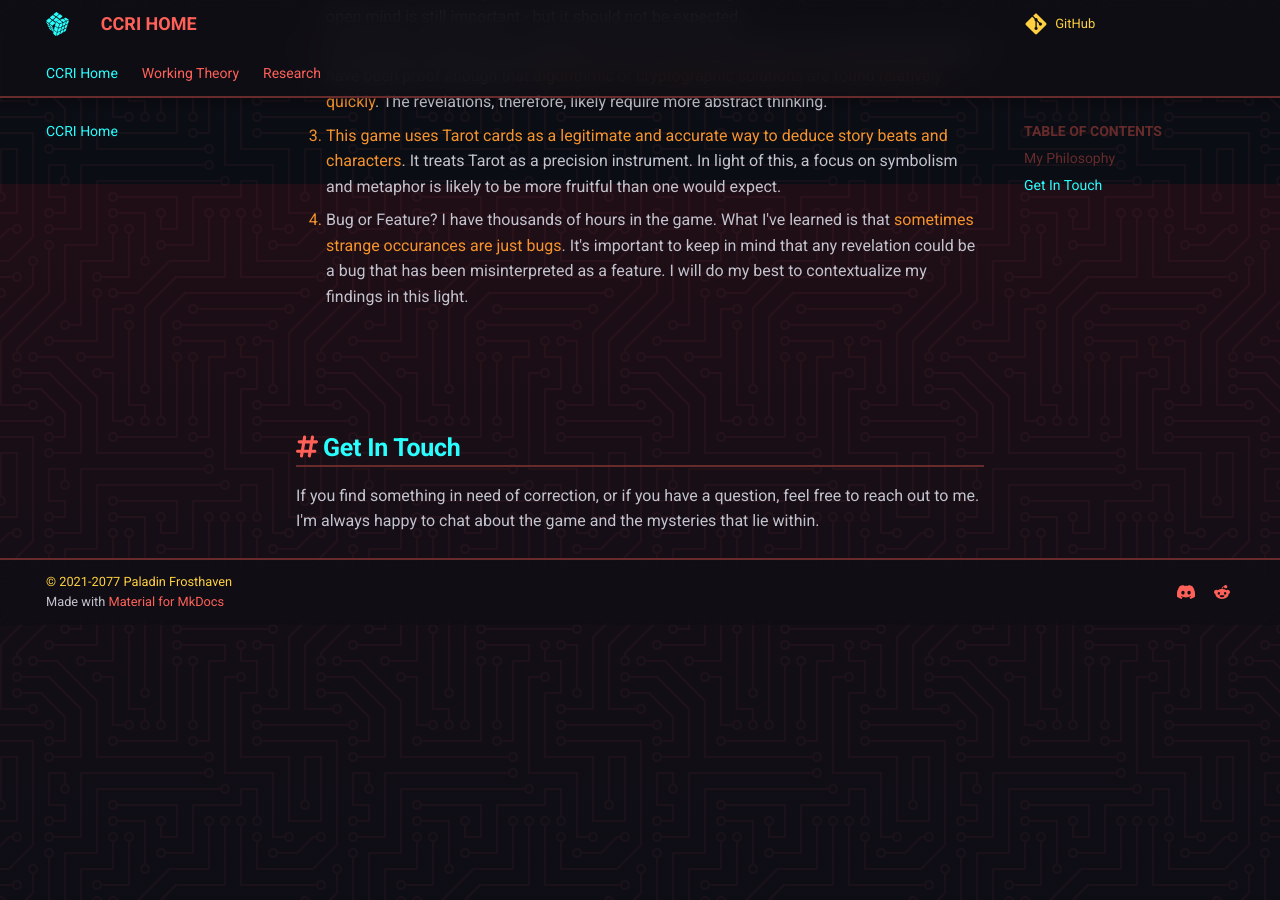
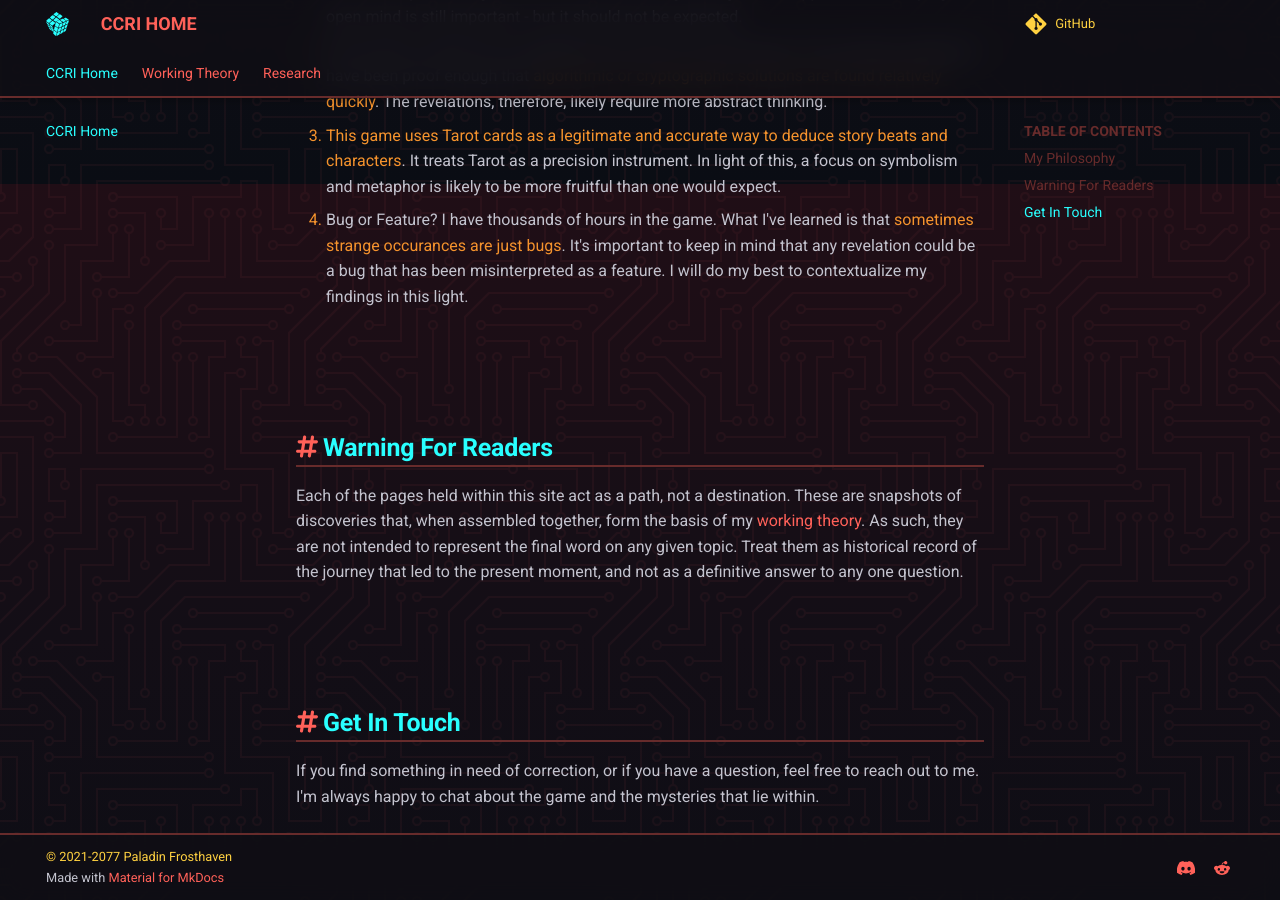
Before and after one commit to Frosthaven/cyberpunk-ff06b5-research, an MkDocs documentation site: the page built from docs/index.md, in a window 1280 px wide and 900 px high, scrolled down 716 px. Built offline with MkDocs 1.6.1 and Material for MkDocs 9.7.7, drawn with Linux system fonts in a browser that asks for light colours; comment, search, counter and statistics services are not loaded; before the commit the page ends 1341 px from its top, so only the background shows below that.

Commit message:
feat(index): added disclaimer

```diff
--- a/docs/index.md
+++ b/docs/index.md
@@ -32,6 +32,15 @@ myself drawn to a few key observations that guide my research:
    in mind that any revelation could be a bug that has been misinterpreted as a
    feature. I will do my best to contextualize my findings in this light.
 
+## Warning For Readers
+
+Each of the pages held within this site act as a path, not a destination. These
+are snapshots of discoveries that, when assembled together, form the basis of
+my [working theory](working-theory.md). As such, they are not intended to
+represent the final word on any given topic. Treat them as historical record
+of the journey that led to the present moment, and not as a definitive answer
+to any one question.
+
 ## Get In Touch
 
 If you find something in need of correction, or if you have a question, feel
```
